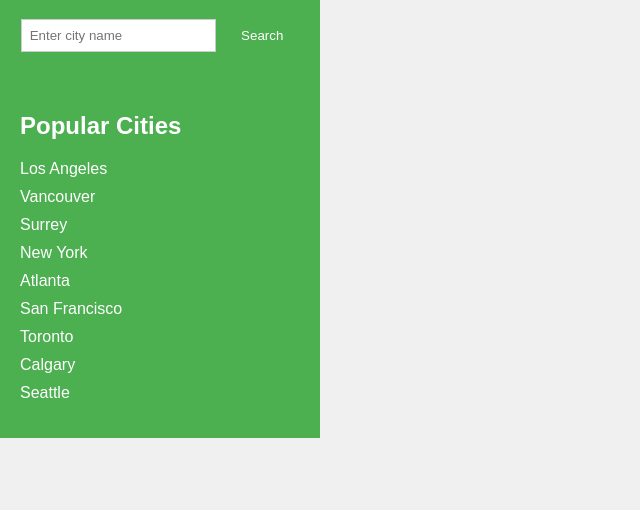
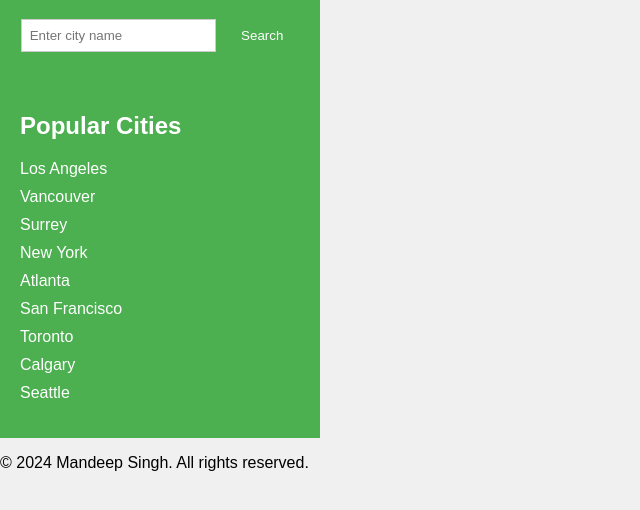
Before and after one commit to mandeepiscoding/Weather-Dashboard, a plain HTML site: page index.html in a window 1280 px wide. Shown: the part 118-628 px from the top of the page, without its empty margins (0-640 px from the left). Drawn offline with Linux system fonts and the light colour scheme.

Commit message:
Added copyright, created a proper README with deployed screenshot.

```diff
--- a/index.html
+++ b/index.html
@@ -1,25 +1,32 @@
 <!DOCTYPE html>
 <html lang="en">
+
 <head>
   <meta charset="UTF-8">
   <meta name="viewport" content="width=device-width, initial-scale=1.0">
   <title>Weather Dashboard</title>
   <link rel="stylesheet" href="css/styles.css">
 </head>
+
 <body>
-  <div class="container">
+
+    <div class="container">
     <div class="sidebar">
+
       <header>
         <h1>Weather Dashboard</h1>
         <form id="search-form">
           <input type="text" id="city-input" placeholder="Enter city name">
           <button type="submit">Search</button>
         </form>
+
       </header>
       <div class="popular-cities">
+
         <h2>Popular Cities</h2>
         <ul id="popular-cities-list">
-          <li><a href="#" class="popular-city">Los Angeles</a></li>
+
+            <li><a href="#" class="popular-city">Los Angeles</a></li>
           <li><a href="#" class="popular-city">Vancouver</a></li>
           <li><a href="#" class="popular-city">Surrey</a></li>
           <li><a href="#" class="popular-city">New York</a></li>
@@ -28,9 +35,11 @@
           <li><a href="#" class="popular-city">Toronto</a></li>
           <li><a href="#" class="popular-city">Calgary</a></li>
           <li><a href="#" class="popular-city">Seattle</a></li>
+
         </ul>
       </div>
     </div>
+
     <div class="main-content">
       <div id="current-weather" class="weather-container"></div>
       <div id="forecast" class="weather-container"></div>
@@ -38,5 +47,9 @@
   </div>
 
   <script src="js/script.js" defer></script>
+
+  <footer>
+    <p>&copy; 2024 Mandeep Singh. All rights reserved.</p>
+  </footer>
 </body>
 </html>
```
Also changed, not shown: css/styles.css (indentation only), 1 other file.
